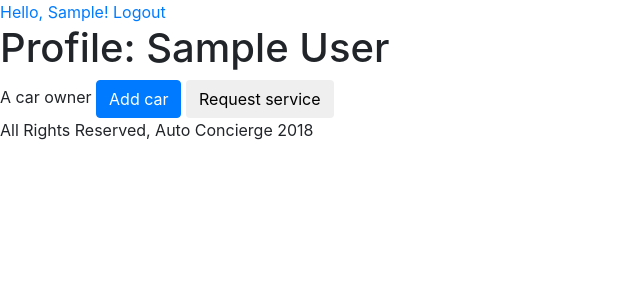
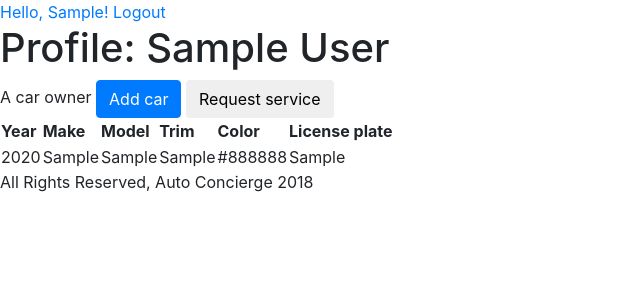
Before and after one commit to njang/autoConcierge, a Django app: template main_app/templates/profile/profile.html in a window 1280 px wide. Shown: the top 300 px of the page, without its empty margins (0-640 px from the left). Run offline with Django 3.2, Linux system fonts and the light colour scheme; the template is opened without the code that fills it: values that come from a table or form of the project are taken from there, others are empty; a user stored in the database is signed in; tables that the repository leaves empty hold one stand-in row (values such as "Sample post"); some libraries are stand-ins or nearby versions.

Commit message:
Show cars belonging to the owner in the profile view

```diff
--- a/main_app/templates/profile/car_owner.html
+++ b/main_app/templates/profile/car_owner.html
@@ -2,4 +2,24 @@
     A car owner
     <a href='/addcar' class='btn btn-primary'>Add car</a>
     <button class='btn btn-basic'>Request service</button>
+    <table>
+    	<tr>
+    		<th>Year</th>
+    		<th>Make</th>
+    		<th>Model</th>
+    		<th>Trim</th>
+    		<th>Color</th>
+    		<th>License plate</th>
+    	</tr>
+    {% for car in cars %}
+		<tr>
+			<td>{{ car.car_year }}</td>
+			<td>{{ car.car_make }}</td>
+			<td>{{ car.car_model }}</td>
+			<td>{{ car.car_model_trim }}</td>
+			<td>{{ car.car_color }}</td>
+			<td>{{ car.car_license }}</td>
+		</tr>
+	{% endfor %}
+	</table>
 {% endblock %}
--- a/main_app/views/main.py
+++ b/main_app/views/main.py
@@ -1,7 +1,7 @@
 from django.shortcuts import render, redirect
 from django.views.generic import TemplateView
 from django.http import HttpResponseRedirect
-from main_app.models import User, CarOwner, ShopOwner, ServiceDriver
+from main_app.models import User, CarOwner, ShopOwner, ServiceDriver, Car
 from main_app.forms import AddCarForm
 
 # Create your views here.
@@ -25,13 +25,14 @@ def signup_service_driver(request):
 
 def profile(request, user_id):
     user = User.objects.get(id=user_id)
+    cars = Car.objects.filter(owner=request.user)
     if user.is_car_owner:
         user_info = CarOwner.objects.get(user=user_id)
     elif user.is_shop_owner:
         user_info = ShopOwner.objects.get(user=user_id)
     else:
         user_info = ServiceDriver.objects.get(user=user_id)
-    return render(request, 'profile/profile.html', {'user': user, 'user_info': user_info})
+    return render(request, 'profile/profile.html', {'user': user, 'user_info': user_info, 'cars': cars})
 
 def add_car_form(request):
     form = AddCarForm()
```
